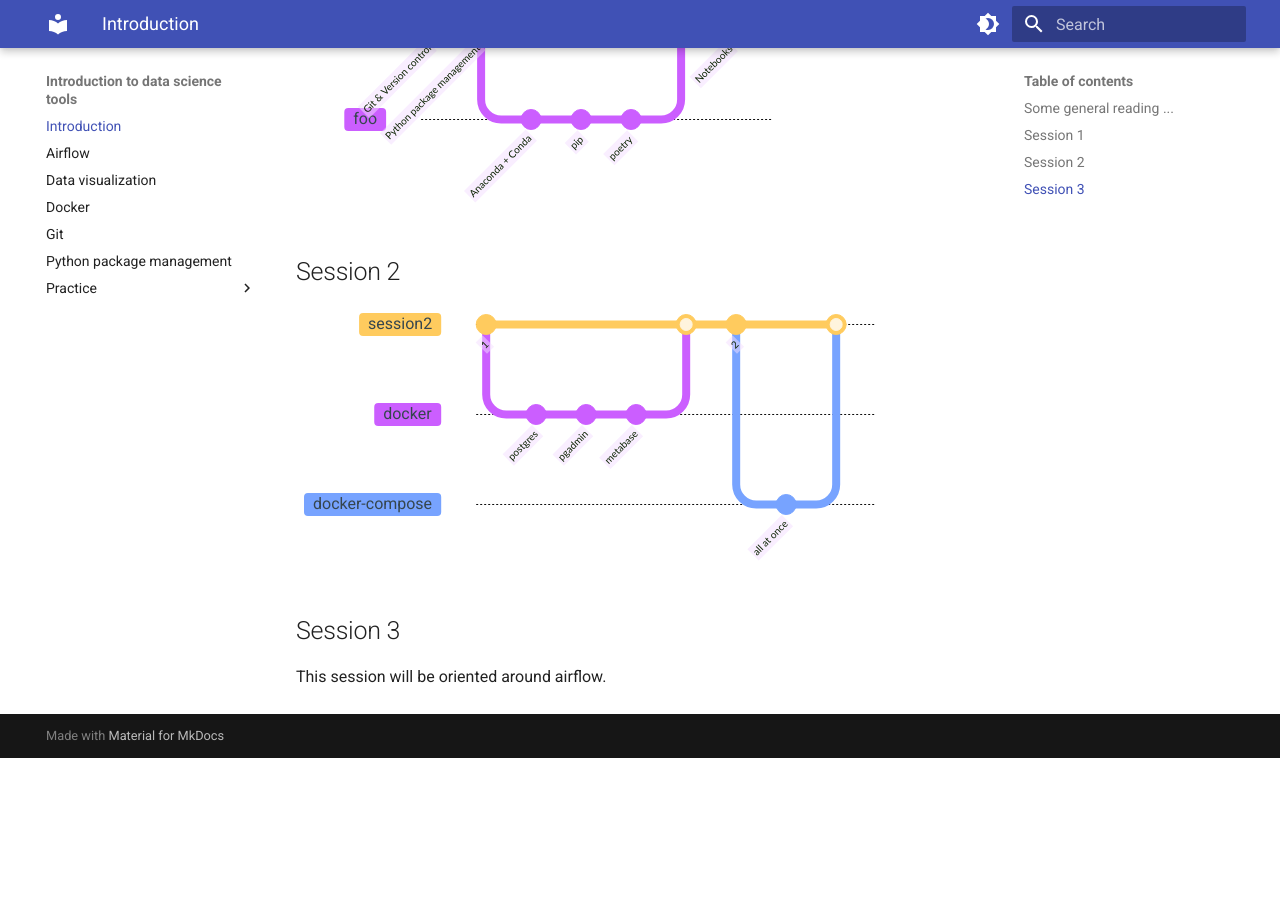
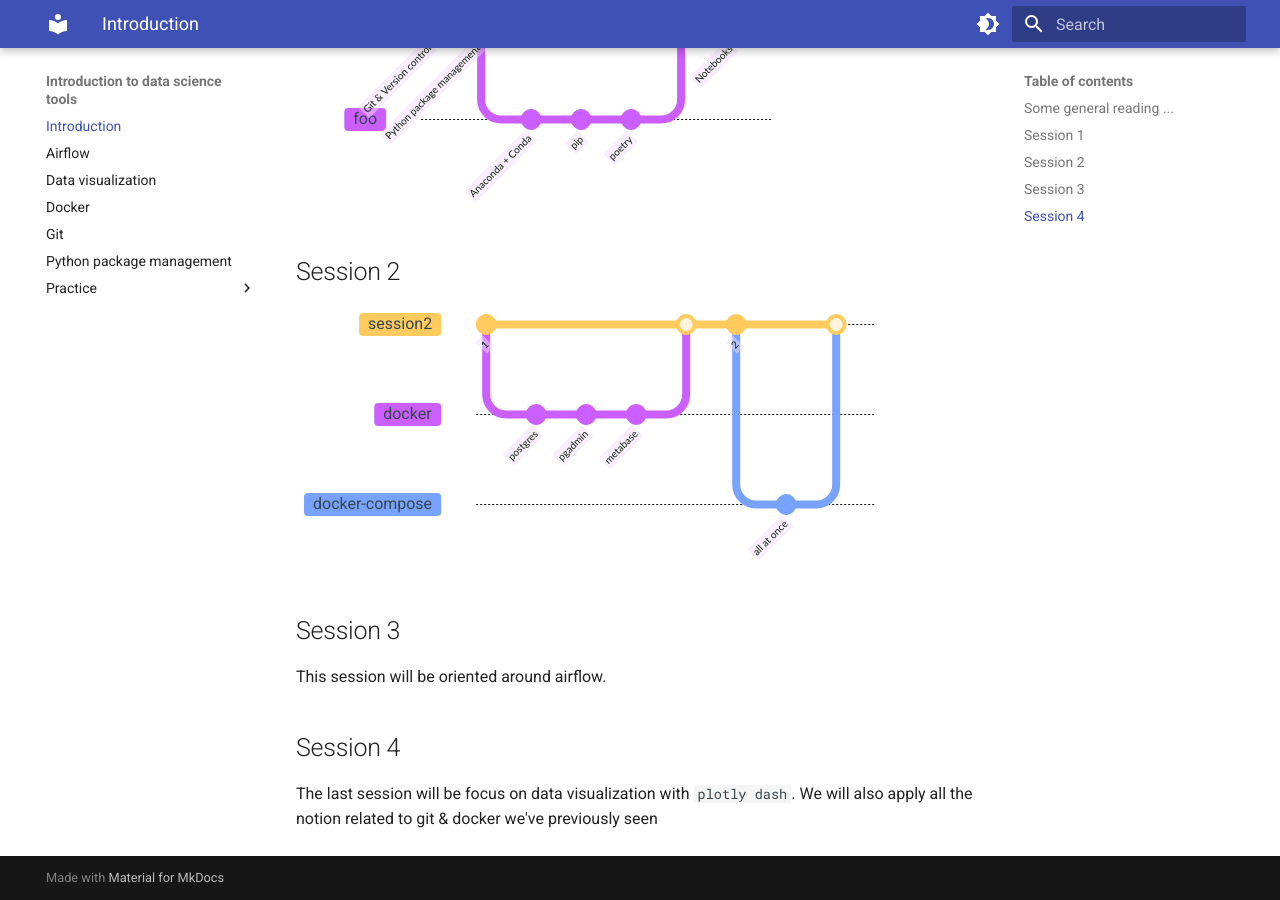
Before and after one commit to Fszta/Data-tools-lecture, an MkDocs documentation site: the page built from docs/index.md, in a window 1280 px wide and 900 px high, scrolled down 1200 px. Built offline with MkDocs 1.6.1 and Material for MkDocs 9.7.7, drawn with Linux system fonts in a browser that asks for light colours; before the commit the page ends 1958 px from its top, so only the background shows below that.

Commit message:
add session 4 description

```diff
--- a/docs/index.md
+++ b/docs/index.md
@@ -73,3 +73,8 @@ Data science tools are software applications, libraries, and frameworks that are
 
 ## Session 3
 This session will be oriented around airflow.
+
+
+## Session 4
+The last session will be focus on data visualization with ``plotly dash``.
+We will also apply all the notion related to git & docker we've previously seen
```
